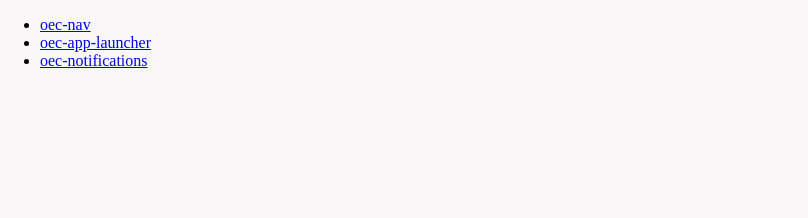
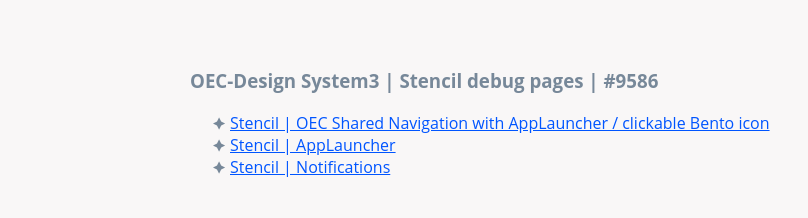
Before and after one commit to brobinson-oec/oec-designsystem-web, a plain HTML site: page index.html in a window 1280 px wide. Shown: the whole page, without its empty margins (0-808 px from the left). Drawn offline with Linux system fonts and the light colour scheme.

Commit message:
Add files via upload

```diff
--- a/build/oec.css
+++ b/build/oec.css
@@ -38,9 +38,9 @@
   background-color: #FFF;
   margin: 1px -5px -5px -5px;
   color: #000;
-  width: 500px;
-  height: 240px;
-  padding: 10px 10px 0 10px;
+  width: min-content;
+  height: min-content;
+  padding: 0;
   background-color: #fff;
   margin: 1px -5px -5px -5px;
   color: #000;
--- a/index.html
+++ b/index.html
@@ -1,8 +1,25 @@
-<!doctype html><html dir="ltr" lang="en"><head> <meta charset="utf-8"> <meta name="viewport" content="width=device-width, initial-scale=1.0, minimum-scale=1.0, maximum-scale=5.0"> <title>Stencil Component Starter</title> <script type="module" src="/build/oec.esm.js" data-stencil></script> <script nomodule="" src="/build/oec.js" data-stencil></script> <link rel="stylesheet" href="/build/oec.css"> <style>body {
-      background-color: rgba(246, 242, 243, 0.6);
+<!doctype html><html dir="ltr" lang="en"><head> <meta charset="utf-8"> <meta name="viewport" content="width=device-width, initial-scale=1.0, minimum-scale=1.0, maximum-scale=5.0"> <title>Stencil Component Starter</title> <link rel="shortcut icon" href="./favicon.ico"> <script type="module" src="./build/oec.esm.js" data-stencil></script> <script nomodule="" src="./build/oec.js" data-stencil></script> <link rel="stylesheet" href="./build/oec.css"> <style>body {
+      background-color: #f6f2f399;
       margin: 0;
-      padding: 0;
-    }</style> </head> <body> <ul> <li><a href="/oec-nav.debug.html">oec-nav</a></li> <li><a href="/oec-app-launcher.debug.html">oec-app-launcher</a></li> <li><a href="/oec-notifications.debug.html">oec-notifications</a></li> </ul> <script>
+      padding: 20px;
+      font-family: 'Open Sans', sans-serif;
+      width: 900px;
+      margin: 0 auto;
+    }
+
+    a:any-link {
+      color: #05f;
+    }
+
+    h3 {
+      color: lightslategray;
+      margin-top: 3rem;
+    }
+
+    ul li::marker {
+      content: '🟆 ';
+      color: lightslategray;
+    }</style> </head> <body> <h3>OEC-Design System3 | Stencil debug pages | #9586</h3> <ul> <li><a href="./oec-nav.debug.html">Stencil | OEC Shared Navigation with AppLauncher / clickable Bento icon</a></li> <li><a href="/oec-app-launcher.debug.html">Stencil | AppLauncher</a></li> <li><a href="/oec-notifications.debug.html">Stencil | Notifications</a></li> </ul> <script>
 if ('serviceWorker' in navigator && location.protocol !== 'file:') {
   // auto-unregister service worker during dev mode
   navigator.serviceWorker.getRegistration().then(function(registration) {
```
Also changed, not shown: build/oec-app-launcher.entry.js.
